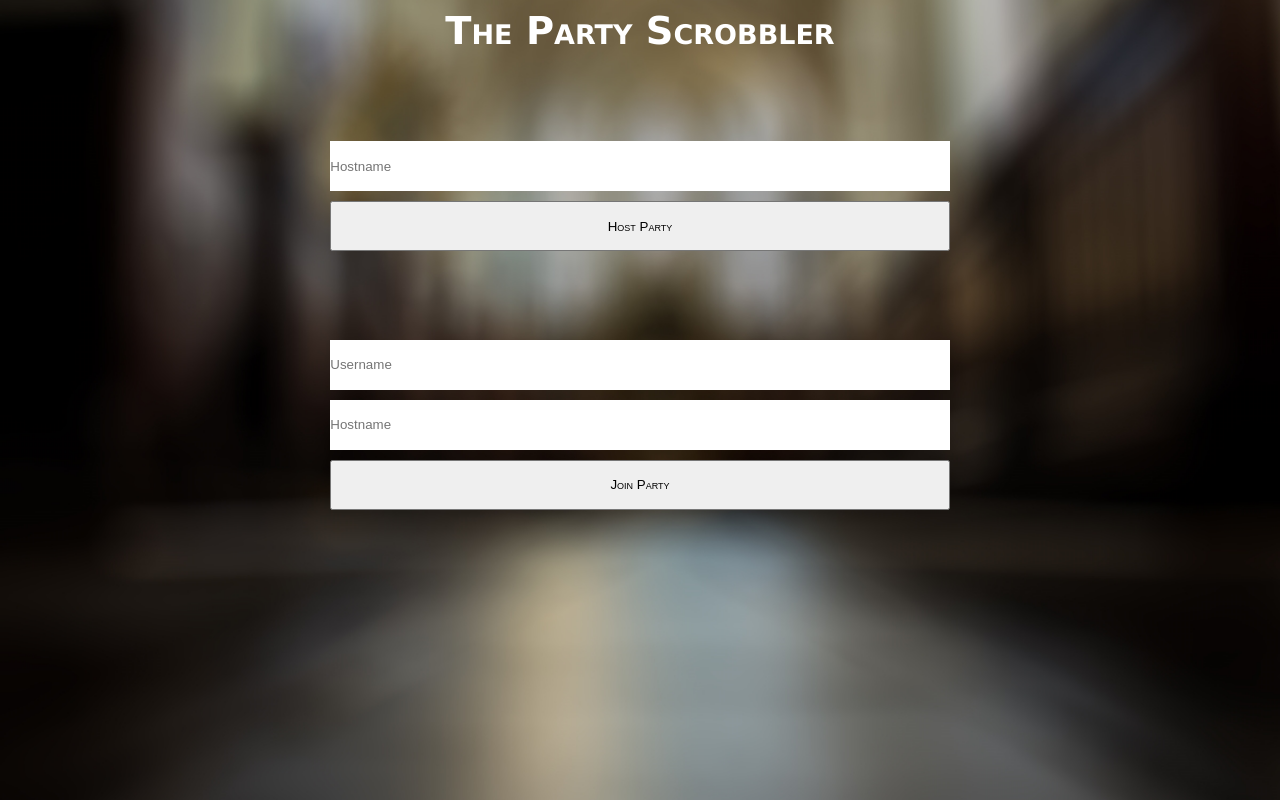
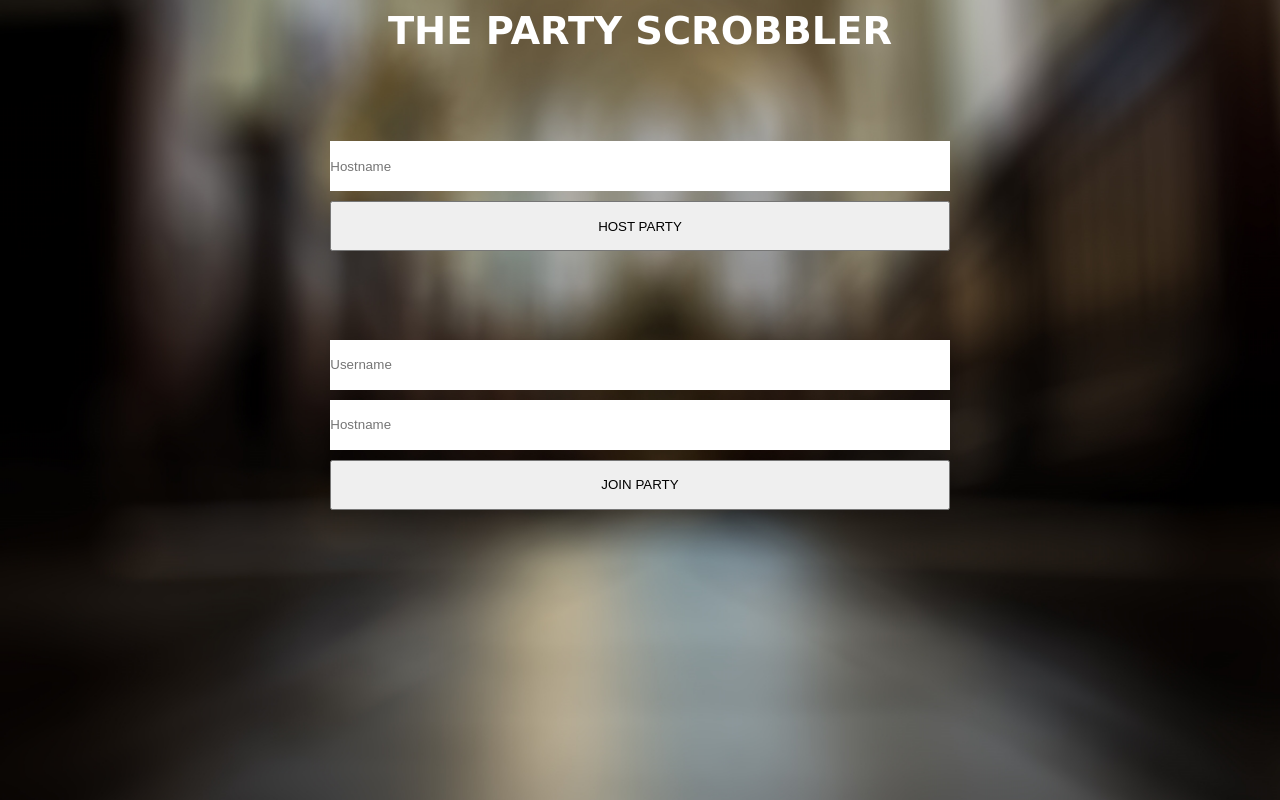
Before and after one commit to Isola92/PartyScrobbler, a website built with webpack: page index.html in a window 1280 px wide. Built offline with nearby package versions, Linux system fonts and the light colour scheme; no server answers.

Commit message:
changed from font-variant to text-transform

```diff
--- a/public/app.css
+++ b/public/app.css
@@ -78,7 +78,8 @@ ul li {
 
 
 h1, h2, p, li, button, span {
-    font-variant-caps: small-caps;
+    /*font-variant-caps: small-caps;*/
+    text-transform: uppercase;
 }
 
 
```
